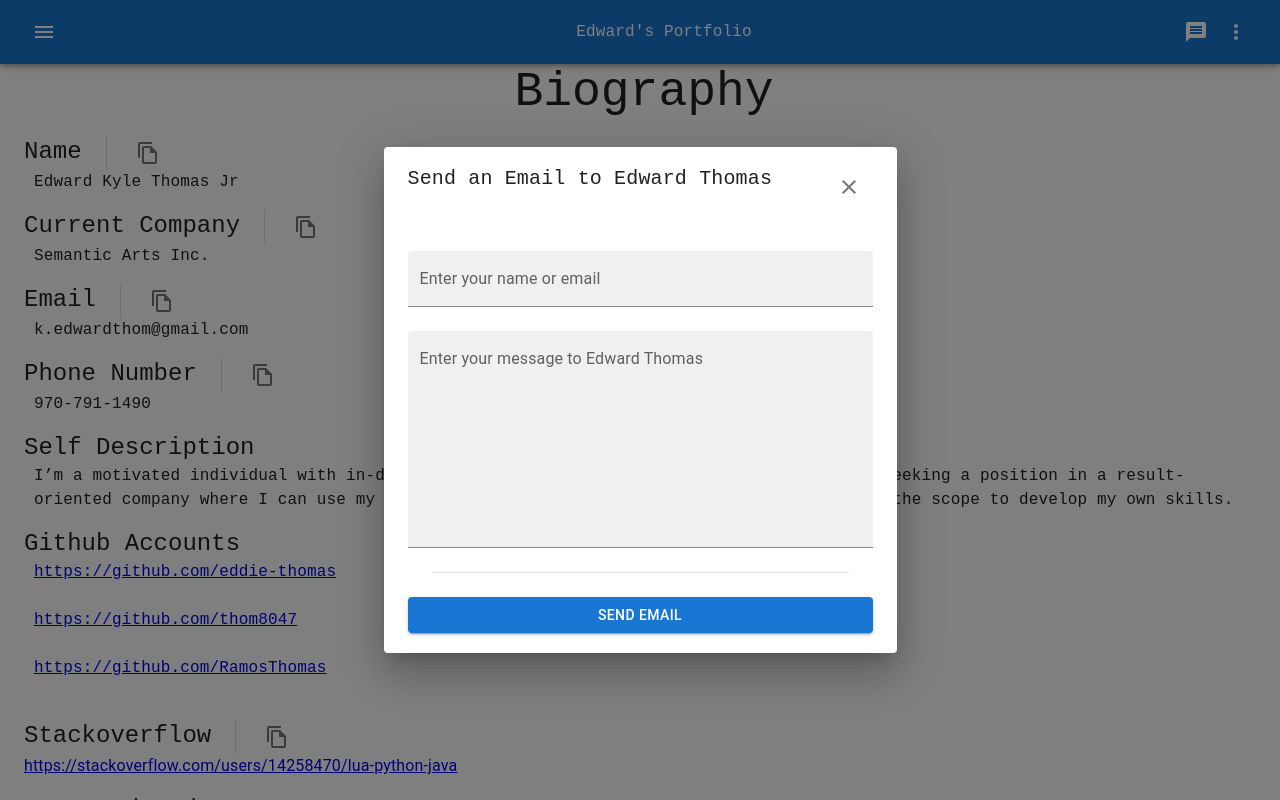
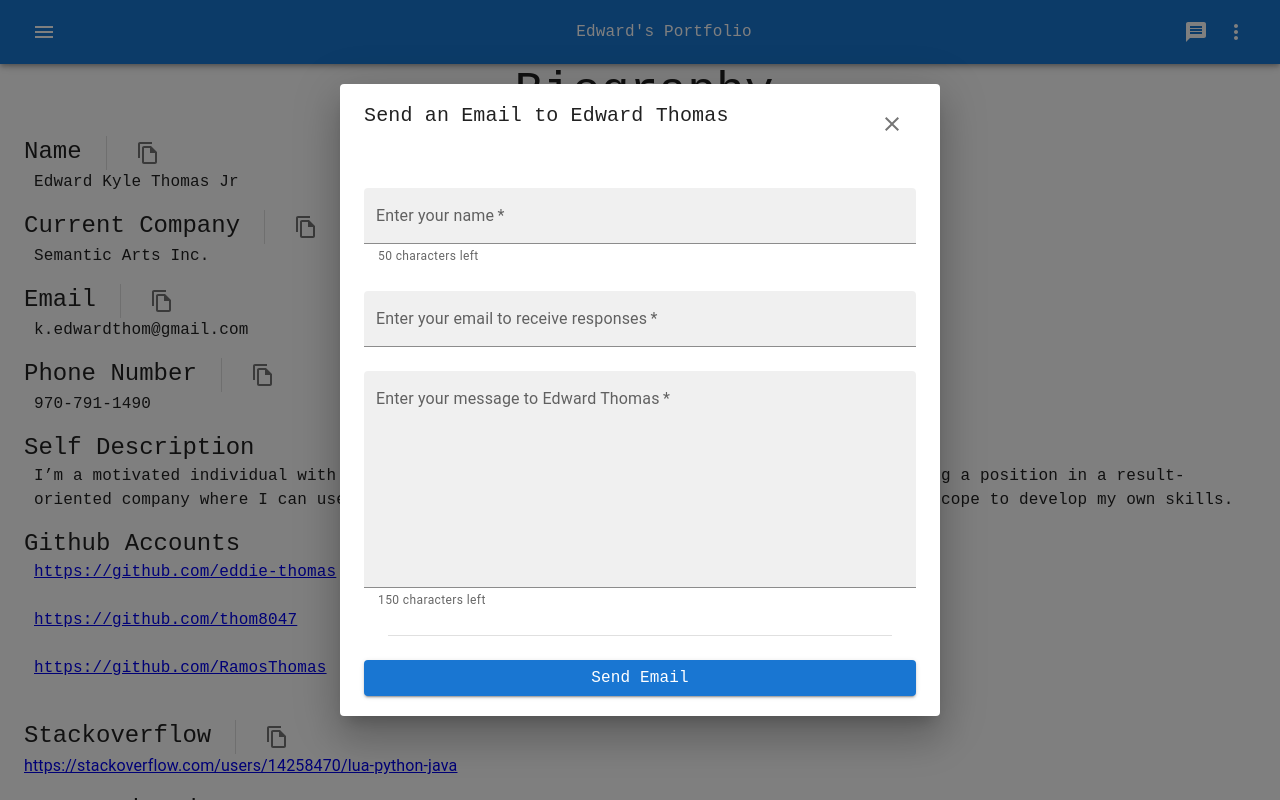
Before and after one commit to eddie-thomas/portfolio, a React (Create React App) app: page / in a window 1280 px wide. Both pictures are taken after a click on the button 1196 px from the left and 32 px from the top of the page. Shown: the top 800 px of the page. Built offline with nearby package versions, Linux system fonts and the light colour scheme.

Commit message:
Add debounce and add separate email field

```diff
--- a/src/components/EmailDialog.tsx
+++ b/src/components/EmailDialog.tsx
@@ -11,10 +11,12 @@ import {
   DialogTitle,
   Divider,
   IconButton,
+  LinearProgress,
   Slide,
   SlideProps,
   styled,
   TextField,
+  Typography,
 } from "@mui/material";
 import CloseIcon from "@mui/icons-material/Close";
 import { useSnackbar } from "notistack";
@@ -46,27 +48,26 @@ const Transition = forwardRef(function Transition(props: SlideProps, ref) {
 export default function EmailDialog({ onClose }: Props) {
   const [from, setFrom] = useState<string>();
   const [message, setMessage] = useState<string>();
+  const [name, setName] = useState<string>();
+  const [sending, setSending] = useState<boolean>(false);
 
   const { enqueueSnackbar } = useSnackbar();
-
-  /**
-   * Handler for message field changes
-   *
-   * @param event - Change event
-   */
-  const handleMessageChange = (event: ChangeEvent<HTMLInputElement>) => {
-    const value = event.target.value;
-    setMessage(value);
+  const maxLengths = {
+    name: 50,
+    message: 150,
   };
 
   /**
-   * Handler for name field changes
+   * Handler for field changes
    *
-   * @param event - Change event
+   * @param value - Changed value for field
+   * @param setter - The setter method to change the value
    */
-  const handleNameChange = (event: ChangeEvent<HTMLTextAreaElement>) => {
-    const value = event.target.value;
-    setFrom(value);
+  const handleChange = (
+    value: string,
+    setter: (value: React.SetStateAction<string | undefined>) => void
+  ) => {
+    setter(value);
   };
 
   /**
@@ -76,13 +77,14 @@ export default function EmailDialog({ onClose }: Props) {
    * @returns void
    */
   const handleSendEmail = async () => {
-    if (!(message && from)) {
+    if (!(from && message && name)) {
       enqueueSnackbar("Fill in all fields!");
       return;
     }
 
+    setSending(true);
     try {
-      const status = await sendMail({ message: message, sender: from });
+      const status = await sendMail({ email: from, message, name });
 
       enqueueSnackbar(
         `Email ${status === 200 ? "successfully  sent" : "failed to send"}!`,
@@ -94,6 +96,8 @@ export default function EmailDialog({ onClose }: Props) {
       enqueueSnackbar(`Email failed to send: ${error}`, {
         variant: "error",
       });
+    } finally {
+      setSending(false);
     }
   };
 
@@ -111,26 +115,64 @@ export default function EmailDialog({ onClose }: Props) {
       <DialogContent>
         <StyledBox>
           <TextField
+            // value={name}
+            onChange={(event: ChangeEvent<HTMLInputElement>) =>
+              handleChange(event.target.value, setName)
+            }
+            required
+            variant="filled"
+            label="Enter your name"
+            fullWidth
+            inputProps={{ maxLength: maxLengths.name }}
+            helperText={`${
+              maxLengths.name - (name?.length || 0)
+            } characters left`}
+          />
+          <TextField
             // value={from}
-            onChange={handleNameChange}
+            onChange={(event: ChangeEvent<HTMLInputElement>) =>
+              handleChange(event.target.value, setFrom)
+            }
+            required
             variant="filled"
-            label="Enter your name or email"
+            label="Enter your email to receive responses"
             fullWidth
           />
           <TextField
             // value={message}
-            onChange={handleMessageChange}
+            onChange={(event: ChangeEvent<HTMLTextAreaElement>) =>
+              handleChange(event.target.value, setMessage)
+            }
+            required
             variant="filled"
             label="Enter your message to Edward Thomas"
             multiline
             rows={8}
             fullWidth
+            inputProps={{ maxLength: maxLengths.message }}
+            helperText={`${
+              maxLengths.message - (message?.length || 0)
+            } characters left`}
           />
         </StyledBox>
         <Divider sx={{ m: 3 }} />
         <StyledBox>
-          <Button onClick={handleSendEmail} variant="contained" fullWidth>
-            Send Email
+          <Button
+            onClick={handleSendEmail}
+            variant="contained"
+            fullWidth
+            disabled={sending}
+          >
+            {sending ? (
+              <StyledBox width="100%">
+                <Typography textTransform="capitalize">
+                  Sending email...
+                </Typography>
+                <LinearProgress />
+              </StyledBox>
+            ) : (
+              <Typography textTransform="capitalize">Send Email</Typography>
+            )}
           </Button>
         </StyledBox>
       </DialogContent>
--- a/src/utils.ts
+++ b/src/utils.ts
@@ -119,16 +119,19 @@ function scrollElementIntoView(identifier: string): void {
  * Send an email to the GoogleCloud API endpoint
  *
  * @param props -
+ * @param props.email - Email of the user sending an email
  * @param props.message - The message to send in the email
- * @param props.sender - Person sending the email
+ * @param props.name - Name of the person sending the email
  * @returns The status of the response
  */
 async function sendMail({
+  email,
   message,
-  sender,
+  name,
 }: {
+  email: string;
   message: string;
-  sender: string;
+  name: string;
 }): Promise<number> {
   const response = await fetch(
     "https://graceful-trees-380815.uc.r.appspot.com/send_email",
@@ -140,9 +143,9 @@ async function sendMail({
         "Content-Type": "application/json",
       },
       body: JSON.stringify({
-        message: `Sender: ${sender}\n\n${message}`,
+        message: `Respond to: ${email}\n\n${message}`,
         recipients: ["k.edwardthom@gmail.com"],
-        subject: `Portfolio-sent email from ${sender}`,
+        subject: `Portfolio-sent email from ${name}`,
       }),
     }
   );
```
